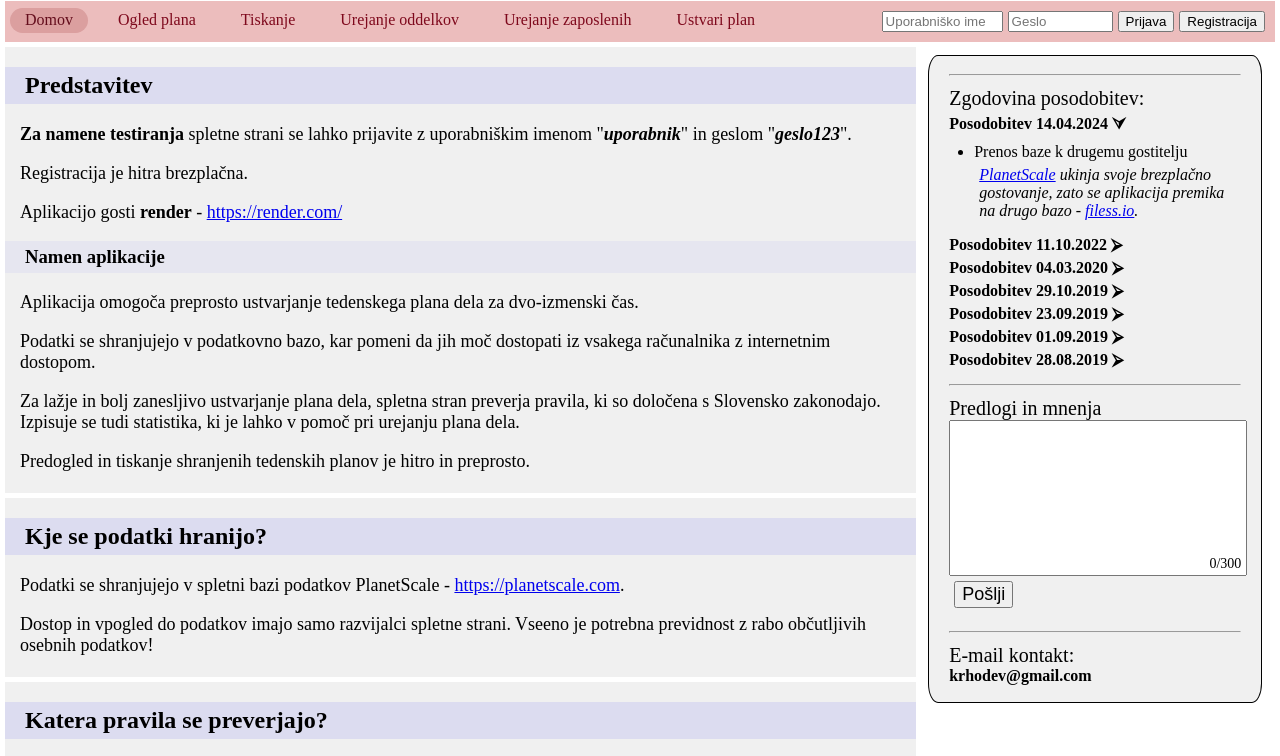
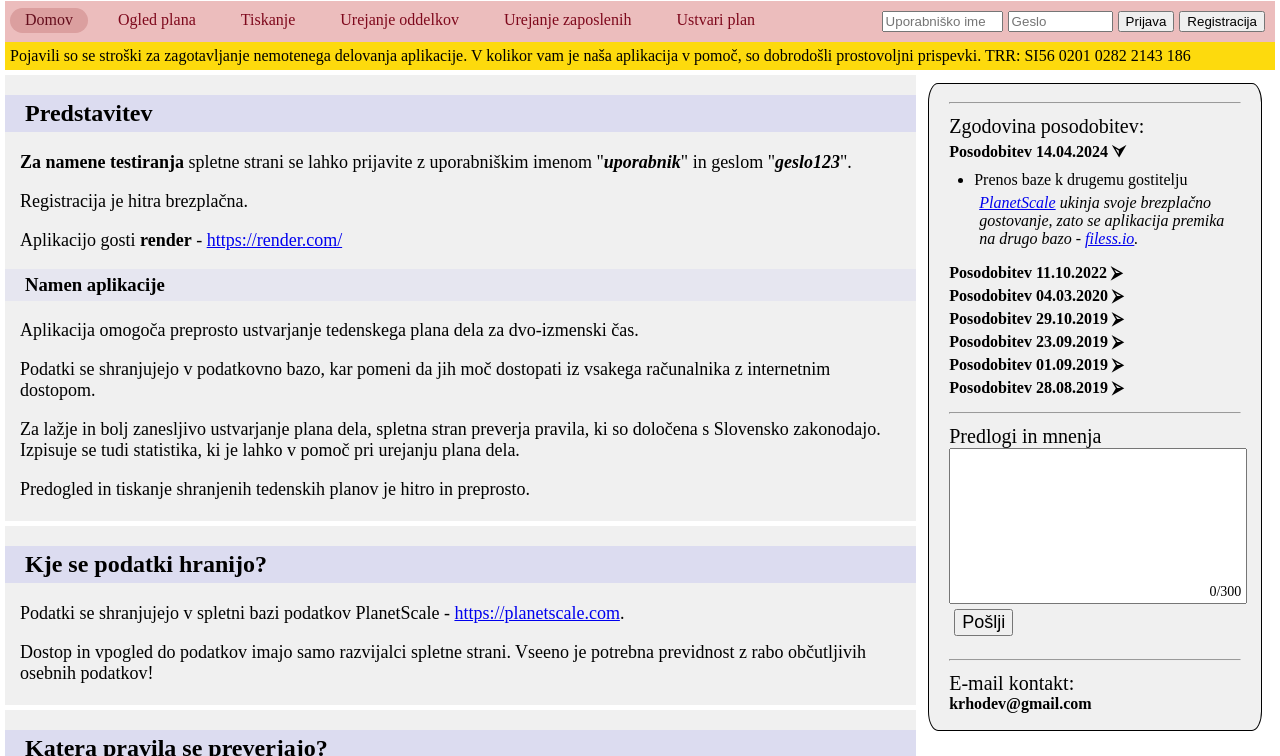
Before and after one commit to blazvrh/Shift-Planner-v2, a website: page public/index.html in a window 1280 px wide. Shown: the part 87-843 px from the top of the page. Drawn offline with Linux system fonts and the light colour scheme.

Commit message:
Kind and gentle ask for money push$ from a few users that actually use this app and force me to search for new free hosts all the time

```diff
--- a/public/index.html
+++ b/public/index.html
@@ -53,7 +53,11 @@
         </ul>
     </nav>
 
-
+    <div style="font-size: 16px; margin: 0px; padding: 5px; background-color: #FDDA0D;">
+        Pojavili so se stroški za zagotavljanje nemotenega delovanja aplikacije.
+        V kolikor vam je naša aplikacija v pomoč, so dobrodošli prostovoljni prispevki.
+        TRR: SI56 0201 0282 2143 186
+    </div>
     <div>
         <!-- desni meni -->
         <div id="rightMenu">
```
